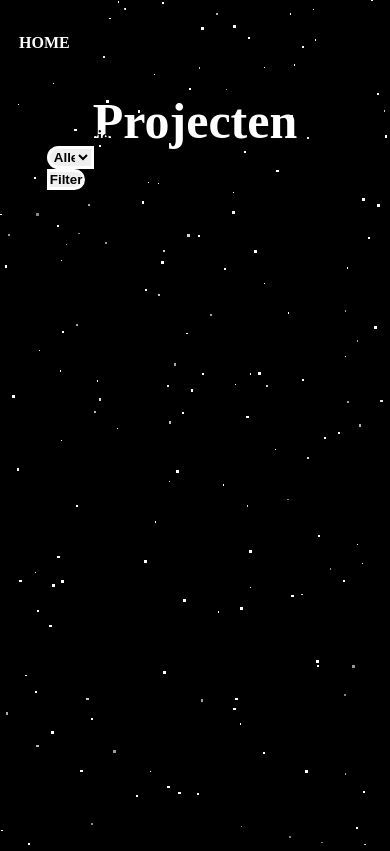
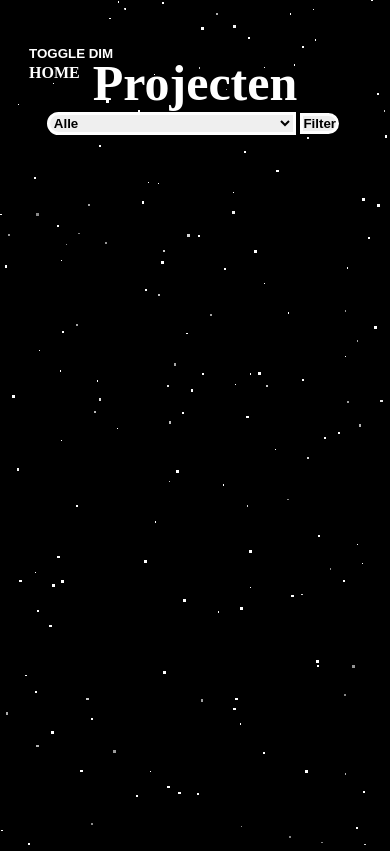
Before and after one commit to wiljanverhoeven/Portfolio, a PHP site: page /views/portfolio.php in a window 390 px wide. Shown: the top 851 px of the page. Run offline with PHP 8.4, Linux system fonts and the light colour scheme; data that the repository does not hold is empty.

Commit message:
made dim mode and everything responsive

```diff
--- a/css/common.css
+++ b/css/common.css
@@ -5,10 +5,19 @@
 }
 
 
+#brightness-toggle {
+    background: none;
+    color: #ffffff;
+    border: none;
+    margin: 3px;
+}
+
+
 body {
   height: 100vh;
   overflow: hidden;
-    background-color:black;
+  background-color: black;
+  filter: none;
 }
 
 header {
@@ -30,21 +39,16 @@ header {
   color: black;
 }
 
-
-
-main{
+main {
   height: 80%;
-}
-
-.container {
-    height: 100%;
-    display: flex;
-    flex-direction: row;
-    justify-content: center;
-    color: white;
 }
 
 footer {
   height: 11.6%;
+}
 
+@media only screen and (max-width: 900px) {
+  .container {
+    flex-direction: column;
   }
+}
--- a/css/portfolio.css
+++ b/css/portfolio.css
@@ -1,3 +1,10 @@
+.container {
+  height: 100%;
+  display: flex;
+  flex-direction: row;
+  justify-content: center;
+  color: white;
+}
 
 .filter {
   height: 5%;
@@ -26,7 +33,7 @@
 }
 
 .projects-list {
-    height: 80%;
+  height: 60%;
   width: 80%;
   position: absolute;
   top: 16%;
@@ -39,25 +46,25 @@
 .project {
   display: flex;
   flex-direction: column;
-    align-items: center;
   border: 3px white solid;
   border-radius: 50px;
   height: 80%;
   width: 30%;
   margin: 30px;
   position: relative;
+  align-items: center;
+  justify-content: center;
+  text-align: center;
   overflow: hidden;
-    text-align: center;
+  flex-wrap: nowrap;
 }
 
 .project:hover {
   transform: scale(1.01);
 }
 
-
 .projectimg {
   width: 100%;
-    border-radius: 45px;
   margin-bottom: 10%;
 }
 
@@ -66,3 +73,67 @@
   color: inherit;
   display: block;
 }
+
+@media only screen and (max-width: 1605px) {
+  .filter {
+    width: 20%;
+  }
+}
+
+@media only screen and (max-width: 1205px) {
+  .filter {
+    width: 27%;
+  }
+}
+@media only screen and (max-width: 905px) {
+  .projects-list {
+    height: 85%;
+    width: 100%;
+    display: flex;
+    flex-direction: column;
+    justify-content: center;
+    align-items: center;
+  }
+  .project {
+    display: flex;
+    flex-direction: column;
+    border: 3px white solid;
+    border-radius: 50px;
+    height: 100%;
+    width: 80%;
+    align-items: center;
+    justify-content: center;
+    text-align: center;
+    overflow: hidden;
+  }
+  .projectimg {
+    margin: 0;
+    width: 50%;
+  }
+  .filter {
+    width: 40%;
+  }
+
+  .title {
+    margin-top: -10%;
+  }
+}
+
+@media only screen and (max-width: 603px) {
+  .filter {
+    width: 80%;
+  }
+  .title {
+    margin-top: -15%;
+  }
+
+  header {
+    margin: 10px;
+  }
+}
+
+@media only screen and (max-width: 425px) {
+    #brightness-toggle{
+        margin-top: -50%;
+    }
+}
--- a/dbconnect.php
+++ b/dbconnect.php
@@ -7,7 +7,6 @@ try {
   $pdo = new PDO("mysql:host=$servername;dbname=Portfolio", $username, $password);
   $pdo->setAttribute(PDO::ATTR_ERRMODE, PDO::ERRMODE_EXCEPTION);
   echo "Connected successfully";
-} catch(PDOException $e) {
+} catch (PDOException $e) {
   echo "Connection failed: " . $e->getMessage();
 }
-?>
--- a/views/portfolio.php
+++ b/views/portfolio.php
@@ -1,18 +1,22 @@
 <!DOCTYPE html>
+
 <head>
-        <link rel="stylesheet" href="../css/common.css" >
-        <link rel="stylesheet" href="../css/portfolio.css" >
+    <meta name="viewport" content="width=device-width, initial-scale=1.0">
+    <link rel="stylesheet" href="../css/common.css">
+    <link rel="stylesheet" href="../css/portfolio.css">
     <?php include '../dbconnect.php'; ?>
 </head>
+
 <body>
 
-        <header >
+    <header>
+        <button id="brightness-toggle">TOGGLE DIM</button>
+        <br>
         <a class="nav" href="../">HOME</a>
     </header>
     <script type="text/javascript" src="../js/stars.js"></script>
     <main>
         <form class="filter" method="GET" action="">
-                <label  for="category">Filter op categorie:</label>
             <select class="filter-select" name="categorie" id="categorie">
                 <option value="">Alle</option>
                 <option value="PHP">PHP</option>
@@ -68,6 +72,28 @@
     <footer>
 
     </footer>
+    <script type="text/javascript">
+        window.onload = function() {
+            const body = document.body;
+
+            if (localStorage.getItem('dimMode') === 'on') {
+                body.style.filter = 'brightness(50%)';
+            }
+
+            document.getElementById('brightness-toggle').addEventListener('click', () => {
+                if (body.style.filter === 'brightness(50%)') {
+
+                    body.style.filter = 'none';
+                    localStorage.setItem('dimMode', 'off');
+                } else {
+
+                    body.style.filter = 'brightness(50%)';
+                    localStorage.setItem('dimMode', 'on');
+                }
+            });
+        };
+    </script>
 
 </body>
+
 </html>
--- a/views/send_email.php
+++ b/views/send_email.php
@@ -23,6 +23,6 @@
     } else {
         echo "Sorry, there was an error sending your message.";
     }
-    } else {    echo "Invalid request.";
+} else {
+    echo "Invalid request.";
 }
-?>
```
Also changed, not shown: css/contact.css (+8 -0 lines), css/homepage.css (+16 -9 lines), css/overmij.css (+26 -2 lines), css/project.css (+19 -0 lines), index.php (+37 -19 lines), js/stars.js (+10 -10 lines), views/contact.php (+30 -4 lines), views/overmij.php (+33 -10 lines), views/project.php (+31 -5 lines), images/NerdyGadgets.png, images/NerdyGadgets2.png, images/fullstack.png, images/pfp.png (added), 1 other file. Lines whose indentation alone changed are shown as unchanged.
